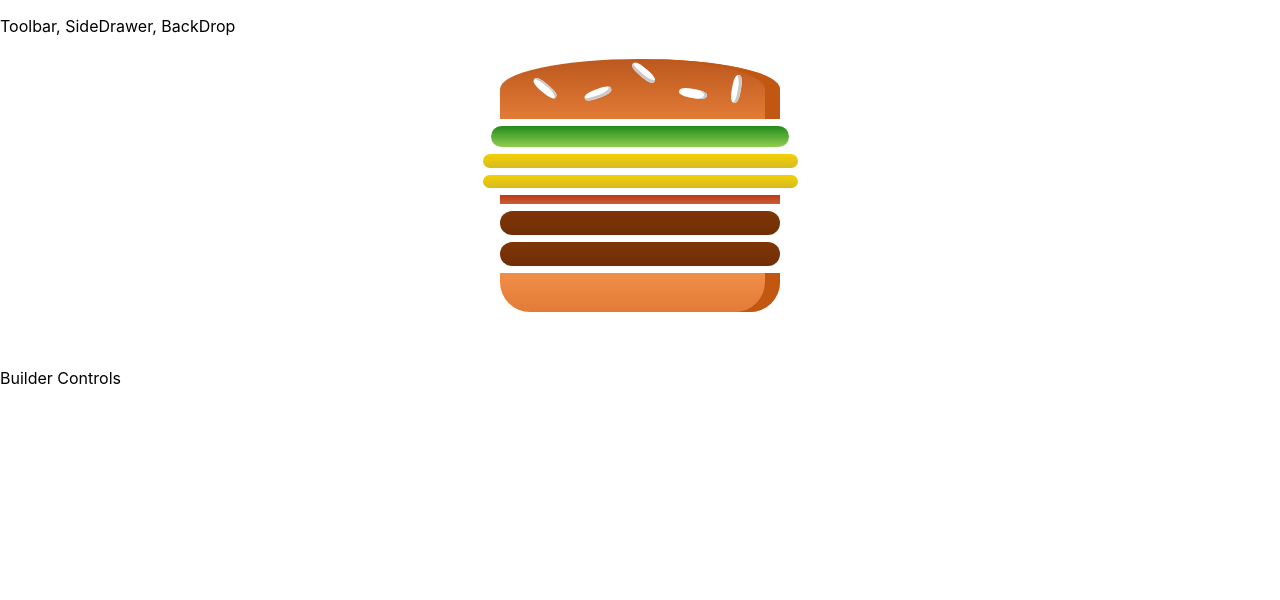
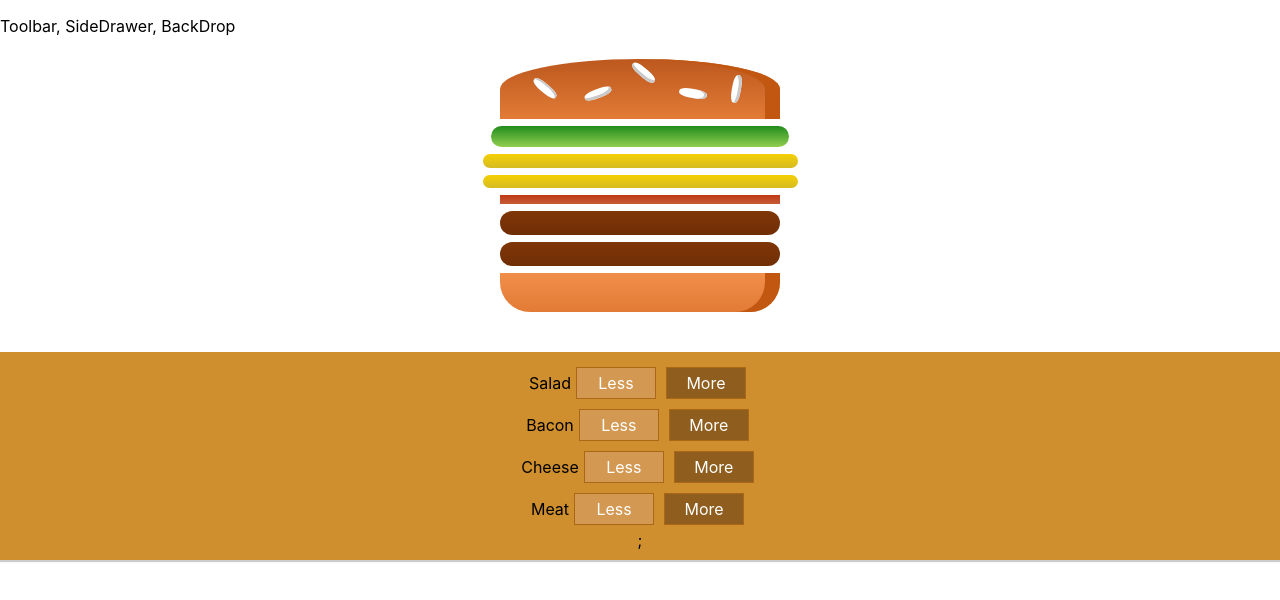
Before and after one commit to SaravananVijayamuthu/Reactmax, a React (Create React App) app: page / in a window 1280 px wide. Shown: the top 600 px of the page. Built offline with nearby package versions, Linux system fonts and the light colour scheme.

Commit message:
added BuildControl in BurgerBuilder.js and displayed empty buttons

```diff
--- a/src/App.js
+++ b/src/App.js
@@ -3,7 +3,6 @@
 import React from 'react';
 import Layout from './components/Layout/Layout';
 import BurgerBuilder from './containers/BurgerBuilder/BurgerBuilder';
-
 function App() {
   return (
     <div>
--- a/src/components/Burger/BuildControls/BuildControl/BuildControl.js
+++ b/src/components/Burger/BuildControls/BuildControl/BuildControl.js
@@ -1,7 +1,7 @@
-import classes from '*.module.sass';
+
 /* eslint-disable no-unused-vars */
 import React from 'react'
-import classNames from './BuildControl.module.css';
+import classes from './BuildControl.module.css';
 
 const buildControl = (props) =>(
     <div className={classes.BuildControl}>
--- a/src/components/Burger/BuildControls/BuildControls.js
+++ b/src/components/Burger/BuildControls/BuildControls.js
@@ -1,9 +1,19 @@
 /* eslint-disable no-unused-vars */
 import React from 'react';
+import classes from './BuildControls.module.css';
+import BuildControl from './BuildControl/BuildControl';
+const controls = [
+    {label: 'Salad', type: 'salad'},
+    {label: 'Bacon', type: 'bacon'},
+    {label: 'Cheese', type: 'cheese'},
+    {label: 'Meat', type: 'meat'}
+];
 
 const buildControls = (props) => (
-    <div>
-
+    <div className={classes.BuildControls}>
+    {controls.map(ctrl => (
+        <BuildControl key={ctrl.label} label={ctrl.label} />
+    ))};
     </div>
 );
 
--- a/src/containers/BurgerBuilder/BurgerBuilder.js
+++ b/src/containers/BurgerBuilder/BurgerBuilder.js
@@ -3,6 +3,7 @@
 import React, { Component } from 'react';
 import Auxi from '../../hoc/Auxi';
 import Burger from '../../components/Burger/Burger';
+import BuildControls from '../../components/Burger/BuildControls/BuildControls';
 class burgerbuilder extends Component {
     //Even u can follow this method
     // constructor(props) {
@@ -24,7 +25,7 @@
             <Auxi>
                 <div>
                     <Burger ingredients={this.state.ingredients}/>
-                    <p>Builder Controls</p>
+                    <BuildControls />
                 </div>
             </Auxi>
         );
```
